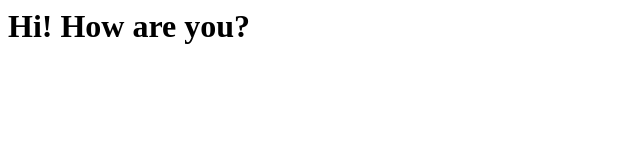
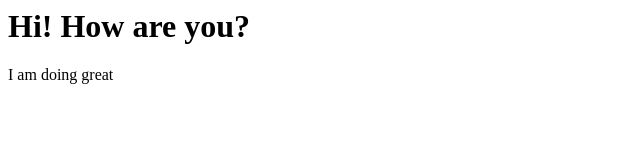
Before and after one commit to Mamta255/todo-app-4, a plain HTML site: page index.html in a window 1280 px wide. Shown: the full height of the page, 0-640 px from the left. Drawn offline with Linux system fonts and the light colour scheme.

Commit message:
My second commit

```diff
--- a/index.html
+++ b/index.html
@@ -1 +1,2 @@
 <h1>Hi! How are you?</h1>
+<p>I am doing great</p>
```
